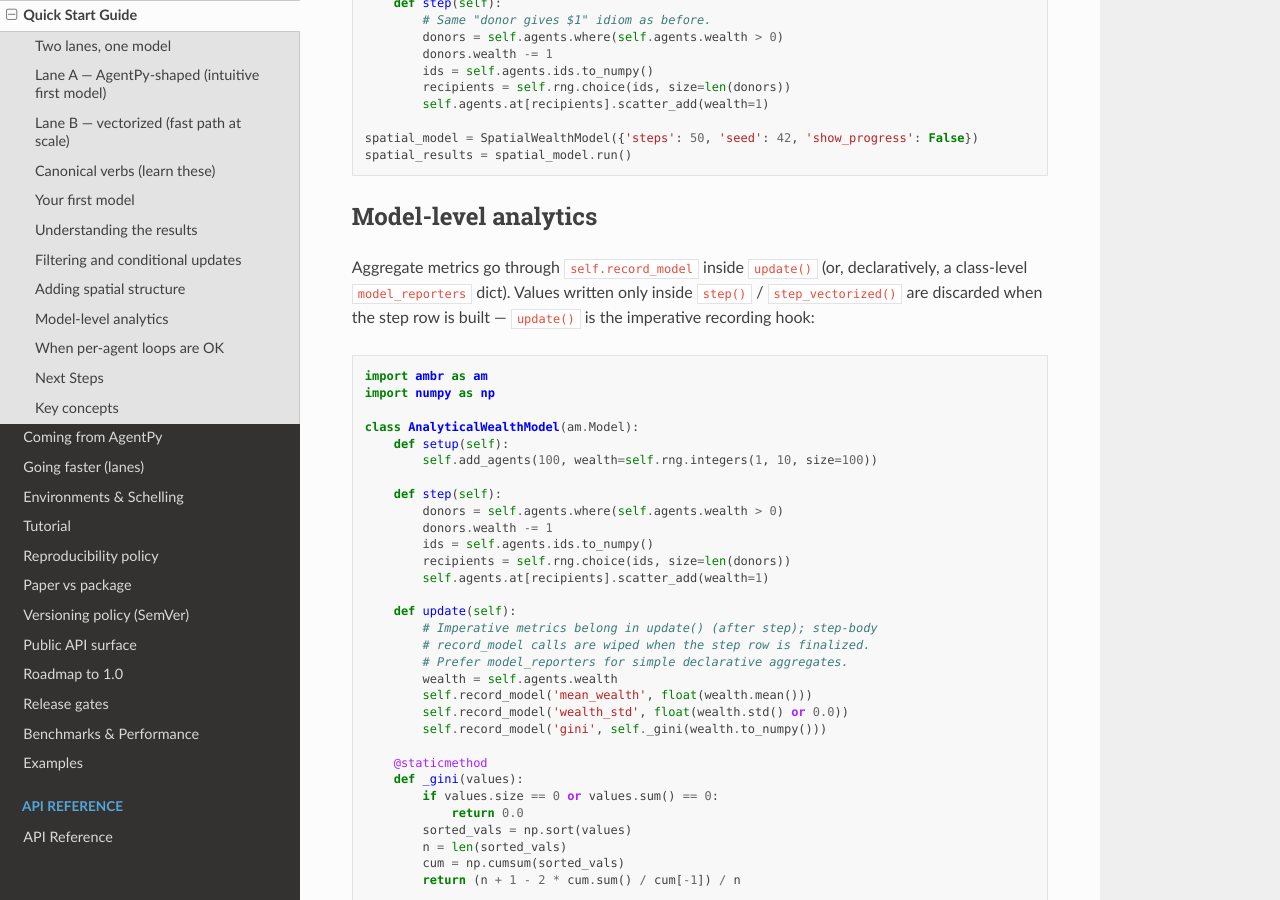
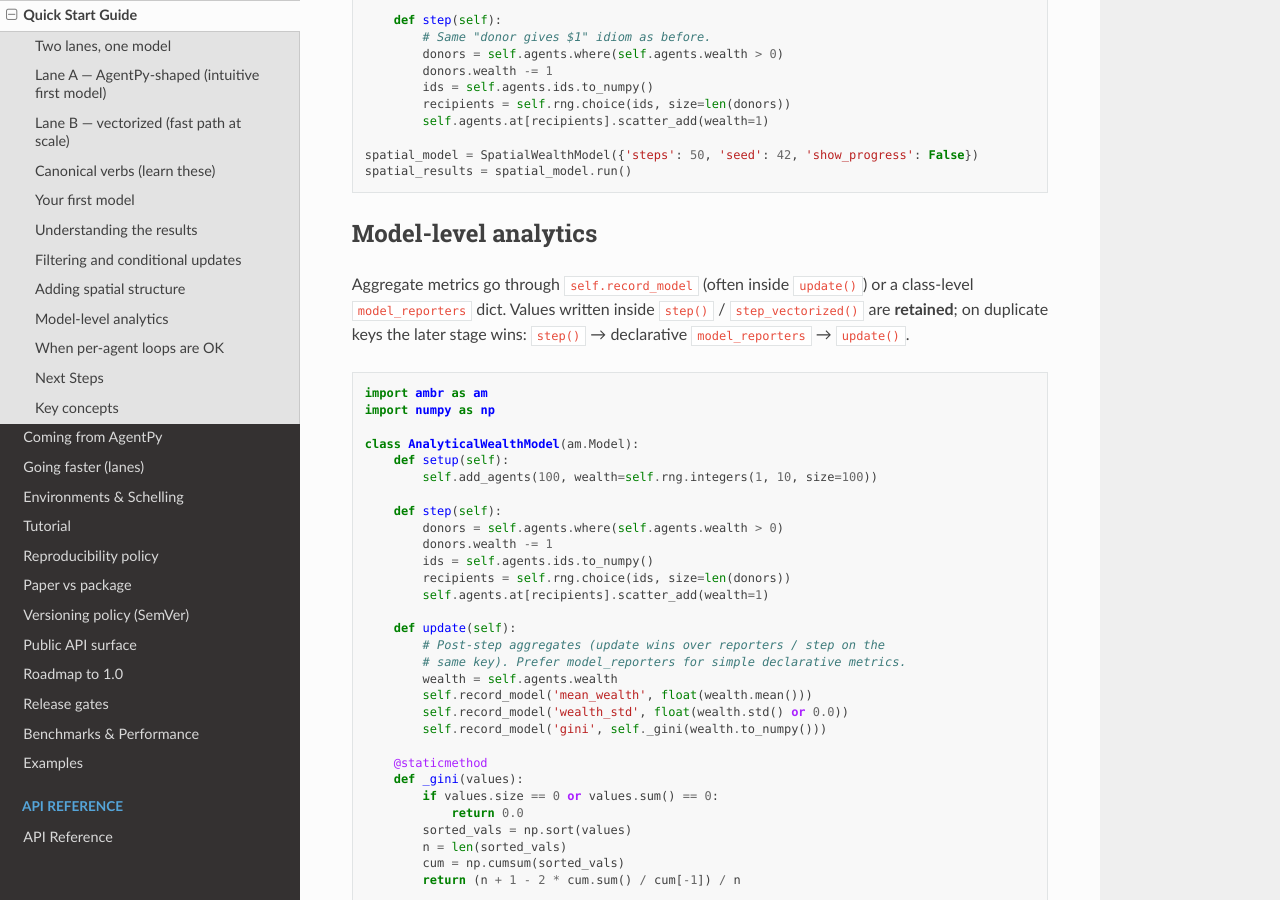
Before and after one commit to a11to1n3/AMBER, a Sphinx documentation site: the page built from docs/quickstart.rst, in a window 1280 px wide and 900 px high, scrolled down 4228 px. Built offline with Sphinx 7.4.7 and the Read the Docs theme 3.1.0, drawn with Linux system fonts in a browser that asks for light colours; some of the changed text lies outside the part shown.

Commit message:
fix: GPU teardown, hard GPU nightly, docs, drop 3.14, bump 0.5.0
Clear model._execution in finally even when GPU sync fails, and do not mask
simulation exceptions with teardown errors. Nightly GPU workflow fails as
NOT VERIFIED without CUDA and uploads evidence. Align quickstart/tutorial
with retained step() recordings. Stop advertising soft-gated Python 3.14.
Bump package version to 0.5.0 so the release workflow can publish.

```diff
--- a/docs/conf.py
+++ b/docs/conf.py
@@ -30,7 +30,7 @@
 try:
     release = metadata_version('ambr')
 except PackageNotFoundError:
-    release = '0.4.7'
+    release = '0.5.0'
 version = release
 
 # -- General configuration ---------------------------------------------------
--- a/docs/quickstart.rst
+++ b/docs/quickstart.rst
@@ -145,8 +145,9 @@
            self.agents.at[recipients].scatter_add(wealth=1)
 
        def update(self):
-           # record_model must run in update() (or via model_reporters);
-           # values recorded only inside step() are reset before the row is saved.
+           # Prefer update() / model_reporters for post-step aggregates.
+           # record_model inside step() is also retained (later stages win on
+           # duplicate keys: step → model_reporters → update).
            self.record_model('total_wealth', int(self.agents.wealth.sum()))
 
    # Prefer GPU when available (NVIDIA + CuPy); else CPU vectorized.
@@ -240,10 +241,10 @@
 Model-level analytics
 ---------------------
 
-Aggregate metrics go through ``self.record_model`` inside ``update()`` (or,
-declaratively, a class-level ``model_reporters`` dict). Values written only
-inside ``step()`` / ``step_vectorized()`` are discarded when the step row is
-built — ``update()`` is the imperative recording hook:
+Aggregate metrics go through ``self.record_model`` (often inside ``update()``)
+or a class-level ``model_reporters`` dict. Values written inside ``step()`` /
+``step_vectorized()`` are **retained**; on duplicate keys the later stage
+wins: ``step()`` → declarative ``model_reporters`` → ``update()``.
 
 .. code-block:: python
 
@@ -262,9 +263,8 @@
            self.agents.at[recipients].scatter_add(wealth=1)
 
        def update(self):
-           # Imperative metrics belong in update() (after step); step-body
-           # record_model calls are wiped when the step row is finalized.
-           # Prefer model_reporters for simple declarative aggregates.
+           # Post-step aggregates (update wins over reporters / step on the
+           # same key). Prefer model_reporters for simple declarative metrics.
            wealth = self.agents.wealth
            self.record_model('mean_wealth', float(wealth.mean()))
            self.record_model('wealth_std', float(wealth.std() or 0.0))
--- a/docs/release_gates.rst
+++ b/docs/release_gates.rst
@@ -36,7 +36,8 @@
 * GitHub Environment ``pypi``: enable required reviewers.
 * Repository variable ``GPU_RUNNER``: self-hosted runner label(s) with CUDA
   (for example ``self-hosted`` or a custom label). Without this, the CUDA
-  gate fails as not verified.
+  gate **and** the nightly GPU workflow fail as **NOT VERIFIED** (never
+  soft-green).
 
 Security defaults
 -----------------
--- a/docs/tutorial.rst
+++ b/docs/tutorial.rst
@@ -156,8 +156,8 @@
            self.agents.at[recipients].scatter_add(wealth=1)
 
        def update(self):
-           # record_model is collected after step(); recording only inside
-           # step() is discarded when the step row is built.
+           # Post-step metrics (record_model in step() is also kept; update
+           # wins on duplicate keys). Prefer model_reporters when declarative.
            wealth = self.agents.wealth
            self.record_model('total_wealth', int(wealth.sum()))
            self.record_model('mean_wealth', float(wealth.mean()))
--- a/pyproject.toml
+++ b/pyproject.toml
@@ -4,7 +4,7 @@
 
 [project]
 name = "ambr"
-version = "0.4.7"
+version = "0.5.0"
 description = "Agent-based Modeling with Blazingly Efficient Records"
 readme = { file = "README.md", content-type = "text/markdown" }
 requires-python = ">=3.10"
@@ -28,7 +28,6 @@
     "Programming Language :: Python :: 3.11",
     "Programming Language :: Python :: 3.12",
     "Programming Language :: Python :: 3.13",
-    "Programming Language :: Python :: 3.14",
     "Topic :: Scientific/Engineering",
     "Topic :: Scientific/Engineering :: Artificial Intelligence"
 ]
--- a/src/ambr/__init__.py
+++ b/src/ambr/__init__.py
@@ -94,7 +94,7 @@
 try:
     __version__ = _metadata_version('ambr')
 except _PackageNotFoundError:
-    __version__ = '0.4.7'
+    __version__ = '0.5.0'
 
 _VIZ_EXPORTS = frozenset({"plot_grid", "plot_timeseries", "HAS_MATPLOTLIB"})
 
```
Also changed, not shown: CHANGELOG.md (+28 -14 lines), README.md (+1 -1 lines), docs/changelog.rst (+11 -0 lines), docs/index.rst (+4 -5 lines), 6 other files.
